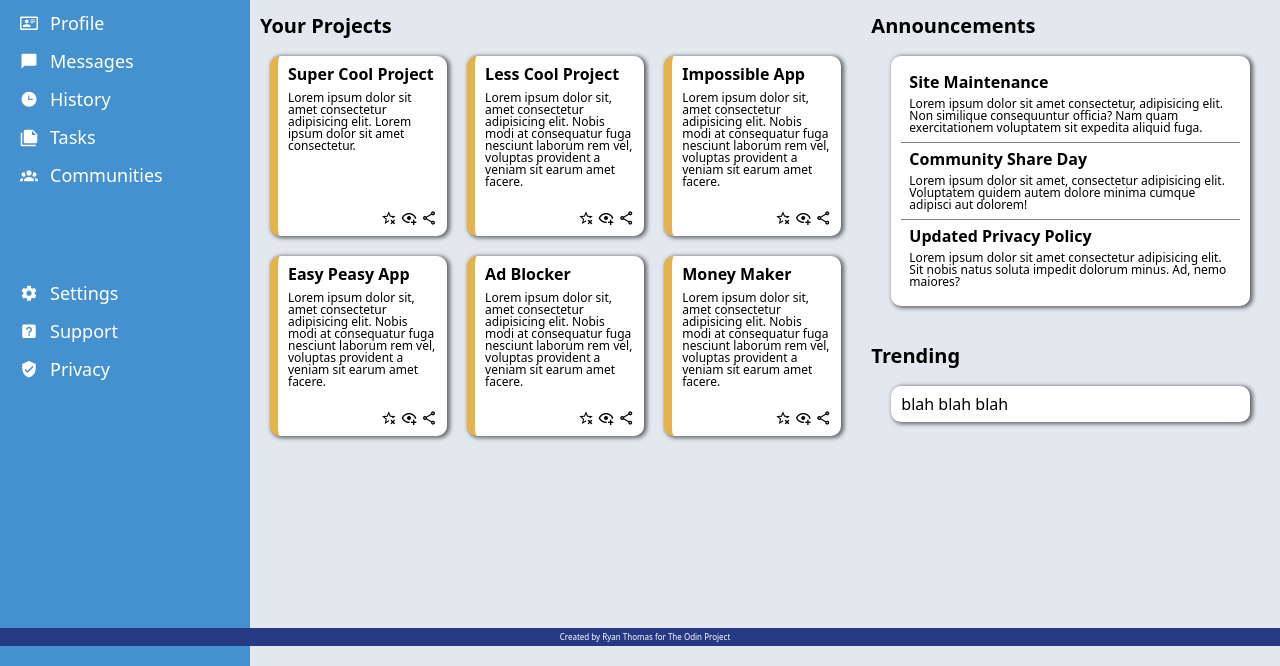
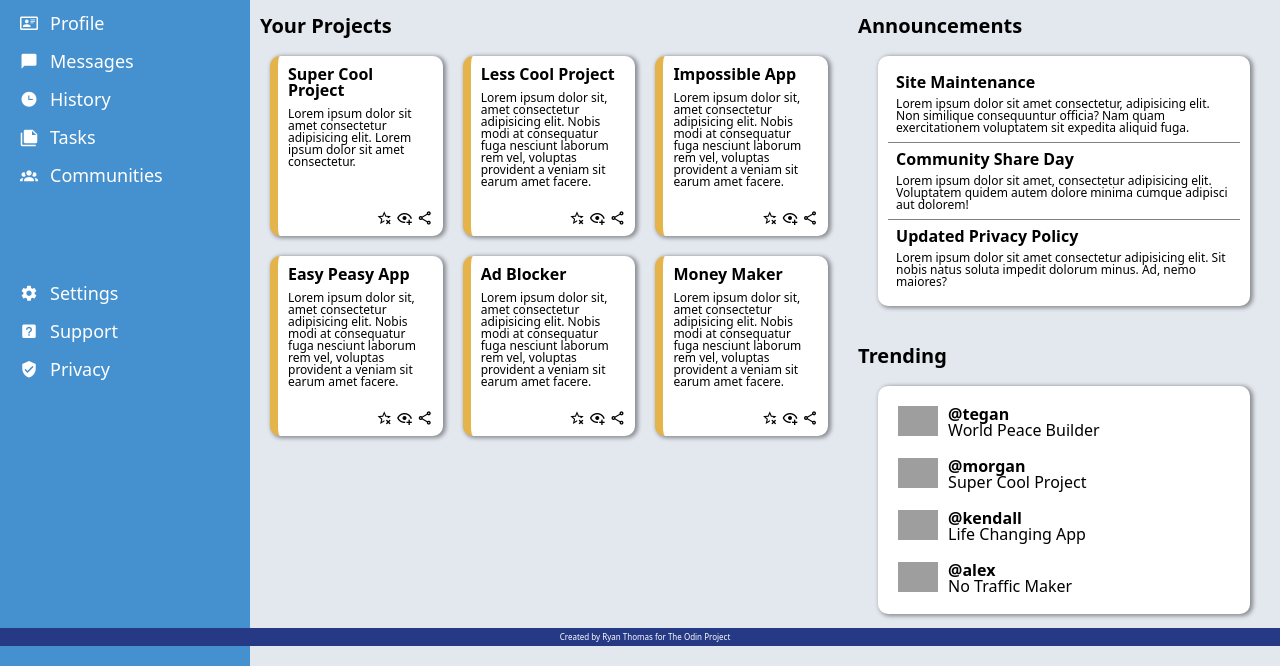
Before and after one commit to ryathom/admin-dashboard, a plain HTML site: page index.html in a window 1280 px wide. Shown: the part 154-820 px from the top of the page. Drawn offline with Linux system fonts and the light colour scheme; grey boxes are pictures that could not be loaded.

Commit message:
Populate trending card

```diff
--- a/index.html
+++ b/index.html
@@ -181,8 +181,35 @@
     </div>
     <div class="main-trending">
       <h1>Trending</h1>
-      <div class="announcement-card">
-        blah blah blah
+      <div class="trending-card">
+        <div class="trending-box">
+          <img src="https://cdn-icons-png.flaticon.com/512/194/194938.png" class="user-avatar-small">
+          <div class="trending-box-text">
+              <p class="username">@tegan</p>
+              <p class="appname">World Peace Builder</p>
+          </div>
+      </div>
+      <div class="trending-box">
+          <img src="https://cdn-icons-png.flaticon.com/512/219/219969.png" class="user-avatar-small">
+          <div class="trending-box-text">
+              <p class="username">@morgan</p>
+              <p class="appname">Super Cool Project</p>
+          </div>
+      </div>
+      <div class="trending-box">
+          <img src="https://www.pngarts.com/files/6/User-Avatar-in-Suit-PNG.png" class="user-avatar-small">
+          <div class="trending-box-text">
+              <p class="username">@kendall</p>
+              <p class="appname">Life Changing App</p>
+          </div>
+      </div>
+      <div class="trending-box">
+          <img src="https://truesun.in/wp-content/uploads/2021/08/62681-flat-icons-face-computer-design-avatar-icon.png" class="user-avatar-small">
+          <div class="trending-box-text">
+              <p class="username">@alex</p>
+              <p class="appname">No Traffic Maker</p>
+          </div>
+      </div>
       </div>
     </div>
   </div>
--- a/styles.css
+++ b/styles.css
@@ -91,7 +91,6 @@ body {
 h1 {
   font-weight: 800;
   font-size: 20px;
-  cursor: pointer;
   margin-bottom: 10px;
 }
 
@@ -196,7 +195,7 @@ h4 {
   cursor: pointer;
 }
 
-.announcement-card {
+.announcement-card, .trending-card {
   background-color: white;
   margin: 20px;
 
@@ -226,10 +225,24 @@ h4 {
   margin: 8px;
 }
 
-.announcement-card, .project-card {
-  -webkit-box-shadow: 2px 1px 4px 1px rgba(0,0,0,0.57);
-  box-shadow: 2px 1px 4px 1px rgba(0,0,0,0.57);
+.announcement-card, .project-card, .trending-card {
+  -webkit-box-shadow: 2px 1px 4px 1px rgba(0,0,0,0.4);
+  box-shadow: 2px 1px 4px 1px rgba(0,0,0,0.4);
 }
+
+.trending-box {
+  display: grid;
+  grid-template-columns: auto 1fr;
+  grid-gap: 10px;
+
+  margin: 10px;
+}
+
+.username {
+  font-weight: 600;
+  cursor: pointer;
+}
+
 
 .footer {
   position: fixed;
```
